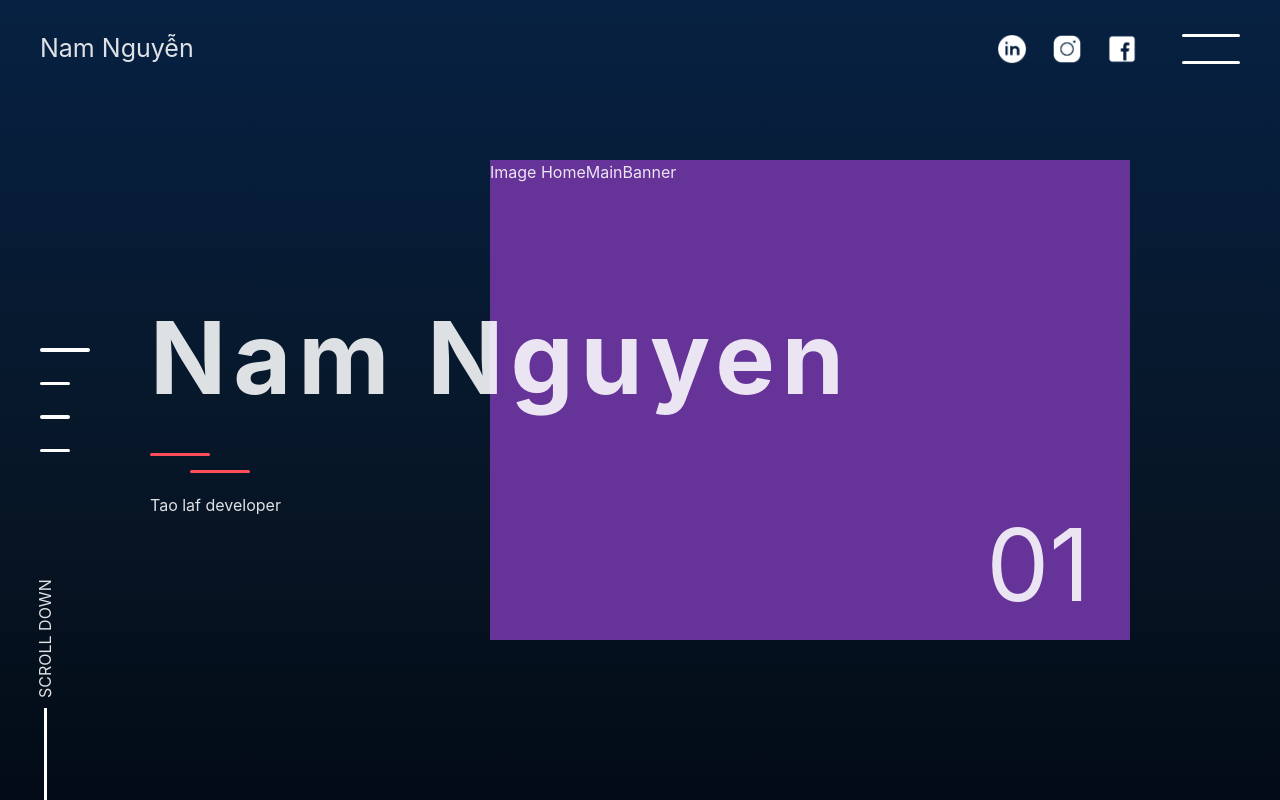
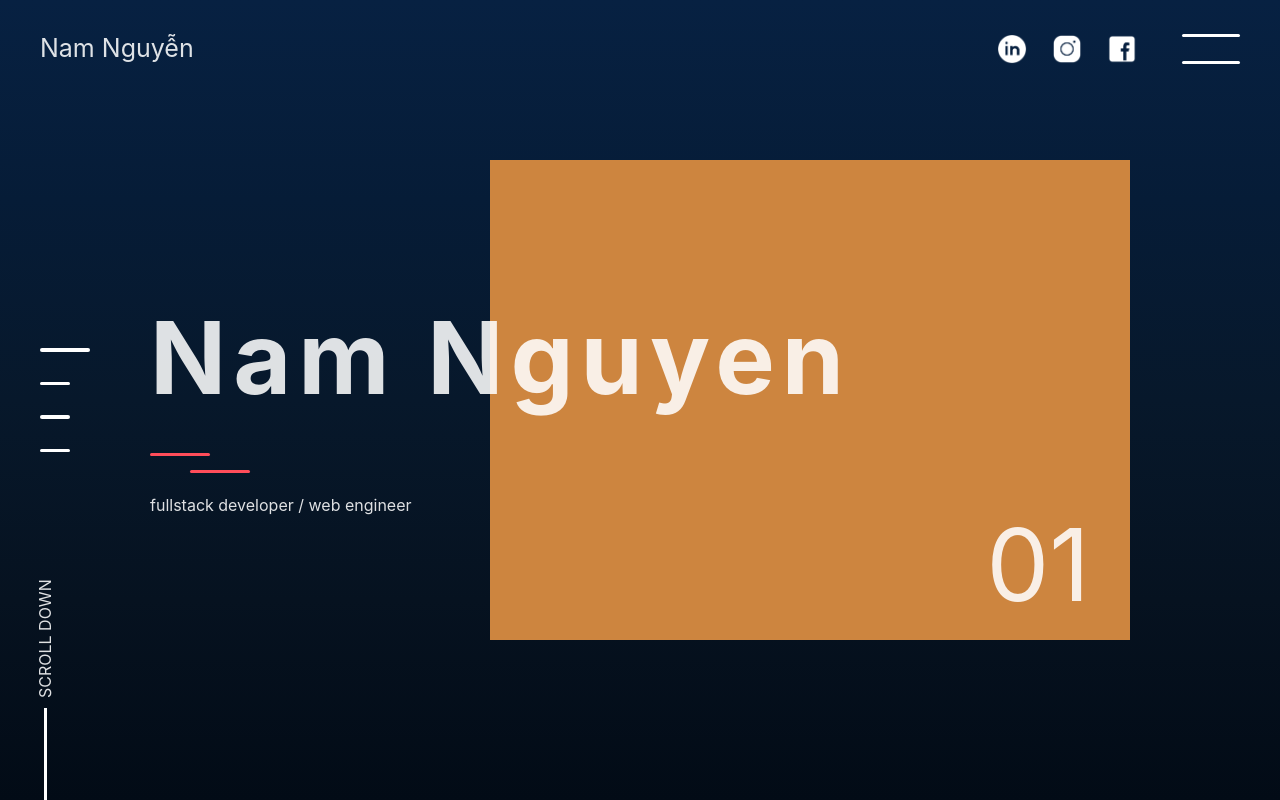
Before and after one commit to namgaxilem/portfolio, a React (Vite) app: page / in a window 1280 px wide. Built offline with nearby package versions, Linux system fonts and the light colour scheme.

Commit message:
finish animation for main home banner

```diff
--- a/src/components/HomeMainBanner/index.tsx
+++ b/src/components/HomeMainBanner/index.tsx
@@ -24,7 +24,8 @@ export default function HomeMainBanner({ pageNumber }: Props) {
   return (
     <>
       <div className={`${styles.homeMainBannerContainer} ${checkHashChange() ? styles.homeMainBannerContainerRun : null}`}>
-        <div className={styles.mainBanner}>Image HomeMainBanner</div>
+        <div className={`${styles.mainBannerCover} ${checkHashChange() ? styles.mainBannerCoverRun : null}`}></div>
+        <div className={`${styles.columnCover} ${checkHashChange() ? styles.columnCoverRun : null}`}></div>
         <div className={`${styles.pageNumber} ${checkHashChange() ? styles.pageNumberRun : null}`}>{pageNumber}</div>
       </div>
     </>
--- a/src/components/HomeMainBanner/styles.module.scss
+++ b/src/components/HomeMainBanner/styles.module.scss
@@ -7,13 +7,25 @@
   align-items: flex-start;
   height: 60vh;
   width: 50vw;
-  background-color: rebeccapurple;
+  background-color: peru;
   z-index: 1;
   overflow: hidden;
+  cursor: pointer;
 }
 
-.mainBanner {
-  // position: relative;
+.mainBannerCover {
+  position: absolute;
+  height: 100%;
+  width: 100%;
+  background-color: #072142;
+  transform: translateX(100%);
+}
+
+.columnCover {
+  position: absolute;
+  height: 100%;
+  width: 0px;
+  background-color: #ff4d5a;
 }
 
 .pageNumber {
@@ -29,7 +41,7 @@
   bottom: -100%;
   animation-name: pageNumberRunKeyFrame;
   animation-duration: 0.85s;
-  animation-delay: 0.5s;
+  animation-delay: 0.8s;
   animation-fill-mode: forwards;
   animation-timing-function: cubic-bezier(0.4, 0.99, 0.4, 0.98);
 }
@@ -43,18 +55,64 @@
 }
 
 .homeMainBannerContainerRun {
-  transform: scale(95%) translate(10%, 20px);
+  transform: scale(90%) translate(10%, 30px);
   animation-name: homeMainBannerContainerRunKeyFrame;
-  animation-duration: 2s;
+  animation-duration: 2.5s;
   animation-delay: 0.2s;
   animation-fill-mode: forwards;
   animation-timing-function: cubic-bezier(0.4, 0.99, 0.4, 0.98);
 }
 @keyframes homeMainBannerContainerRunKeyFrame {
   from {
-    transform: scale(95%) translate(10%, 20px);
+    transform: scale(90%) translate(10%, 30px);
   }
   to {
-    transform: scale(100%) translateX(0);
+    transform: scale(100%) translate(0);
   }
 }
+
+.mainBannerCoverRun {
+  transform: translateX(0%);
+  animation-name: mainBannerCoverRunKeyFrame;
+  animation-duration: 0.8s;
+  animation-delay: 0.4s;
+  animation-fill-mode: forwards;
+}
+@keyframes mainBannerCoverRunKeyFrame {
+  0% {
+    transform: translateX(0%);
+  }
+  100% {
+    transform: translateX(100%);
+  }
+}
+
+.columnCoverRun {
+  width: 5px;
+  animation-name: columnCoverRunKeyFrame;
+  animation-duration: 0.8s;
+  animation-delay: 0.4s;
+  animation-fill-mode: forwards;
+}
+@keyframes columnCoverRunKeyFrame {
+  0% {
+    left: 0px;
+    width: 10px;
+  }
+  25% {
+    width: 150px;
+  }
+  50% {
+    width: 150px;
+  }
+  60% {
+    width: 150px;
+  }
+  75% {
+    width: 150px;
+  }
+  100% {
+    left: 100%;
+    width: 0px;
+  }
+}
--- a/src/pages/Home/index.tsx
+++ b/src/pages/Home/index.tsx
@@ -60,6 +60,7 @@ export default function Home() {
   useEffect(() => {
     const section = document.getElementById(location.hash.replace("#", ""));
     section && section.scrollIntoView({ behavior: "smooth" });
+    console.log("location", location);
   }, [location]);
 
   useEffect(() => {
@@ -75,7 +76,11 @@ export default function Home() {
       <NavigationBar />
       <div id={HOME_CONTAINER_ID} className={styles.container} onWheel={onWheel} onTouchStart={onTouchStart} onTouchEnd={onTouchEnd}>
         <HomeContent id="home">
-          <HomeMainTitle idAnchorPage="home" title="Nam Nguyen" subTitle="Tao laf developer" />
+          <HomeMainTitle
+            idAnchorPage="home"
+            title="Nam Nguyen"
+            subTitle="fullstack developer / &#13;&#10; web engineer"
+          />
           <HomeMainBanner pageNumber={"01"} />
         </HomeContent>
         <HomeContent id="profile">
@@ -83,11 +88,11 @@ export default function Home() {
           <HomeMainBanner pageNumber={"02"} />
         </HomeContent>
         <HomeContent id="about">
-          <HomeMainTitle idAnchorPage="about" title="About me" subTitle="Some information about me" buttonTxt="Show me more" />
+          <HomeMainTitle idAnchorPage="about" title="About Me" subTitle="I love coding and making things on the web" buttonTxt="Show me more" />
           <HomeMainBanner pageNumber={"03"} />
         </HomeContent>
         <HomeContent id="contact">
-          <HomeMainTitle idAnchorPage="contact" title="Contact" subTitle="Contact with me" />
+          <HomeMainTitle idAnchorPage="contact" title="Contact" subTitle="Contact me" />
           <HomeMainBanner pageNumber={"04"} />
         </HomeContent>
       </div>
```
